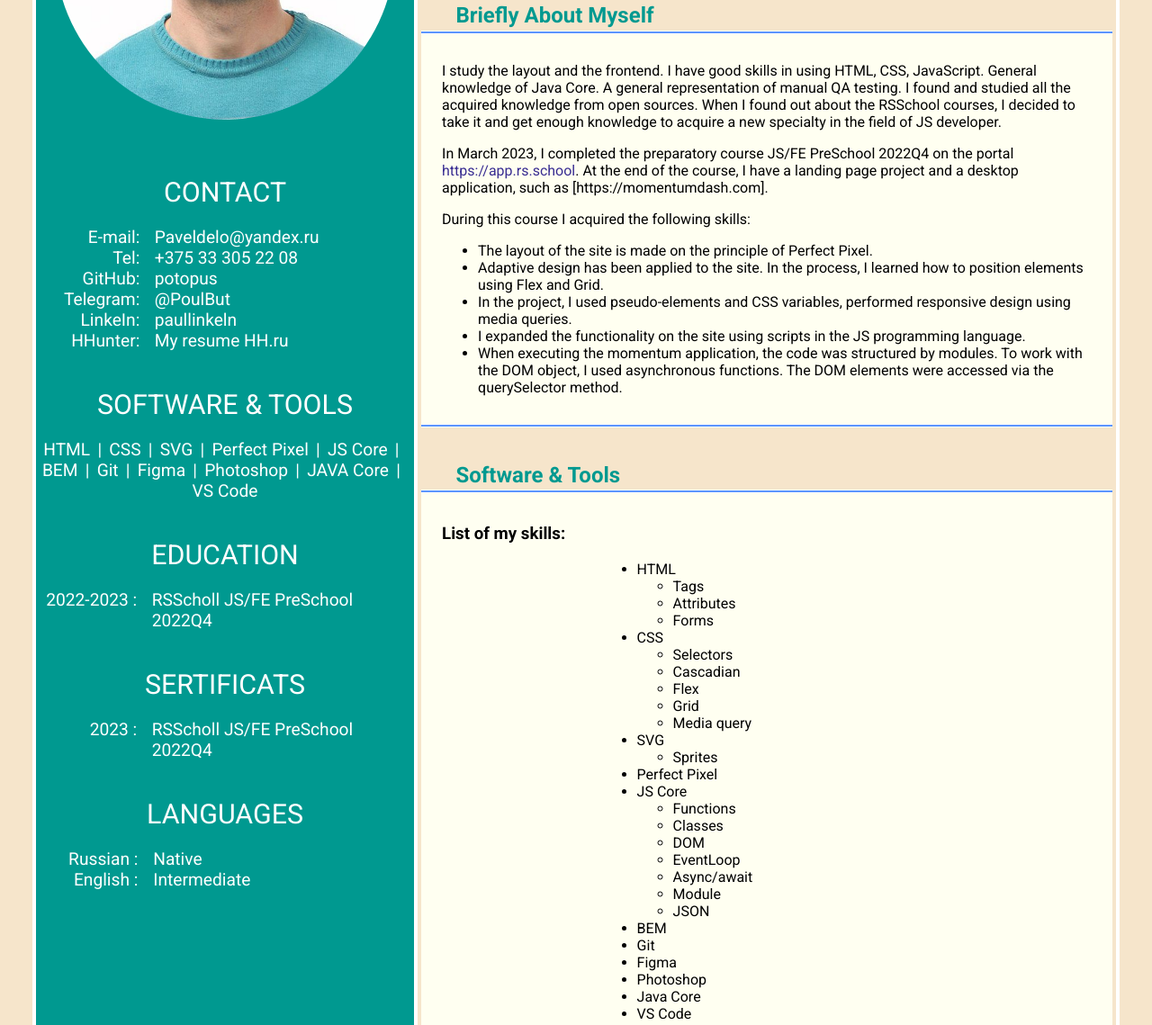
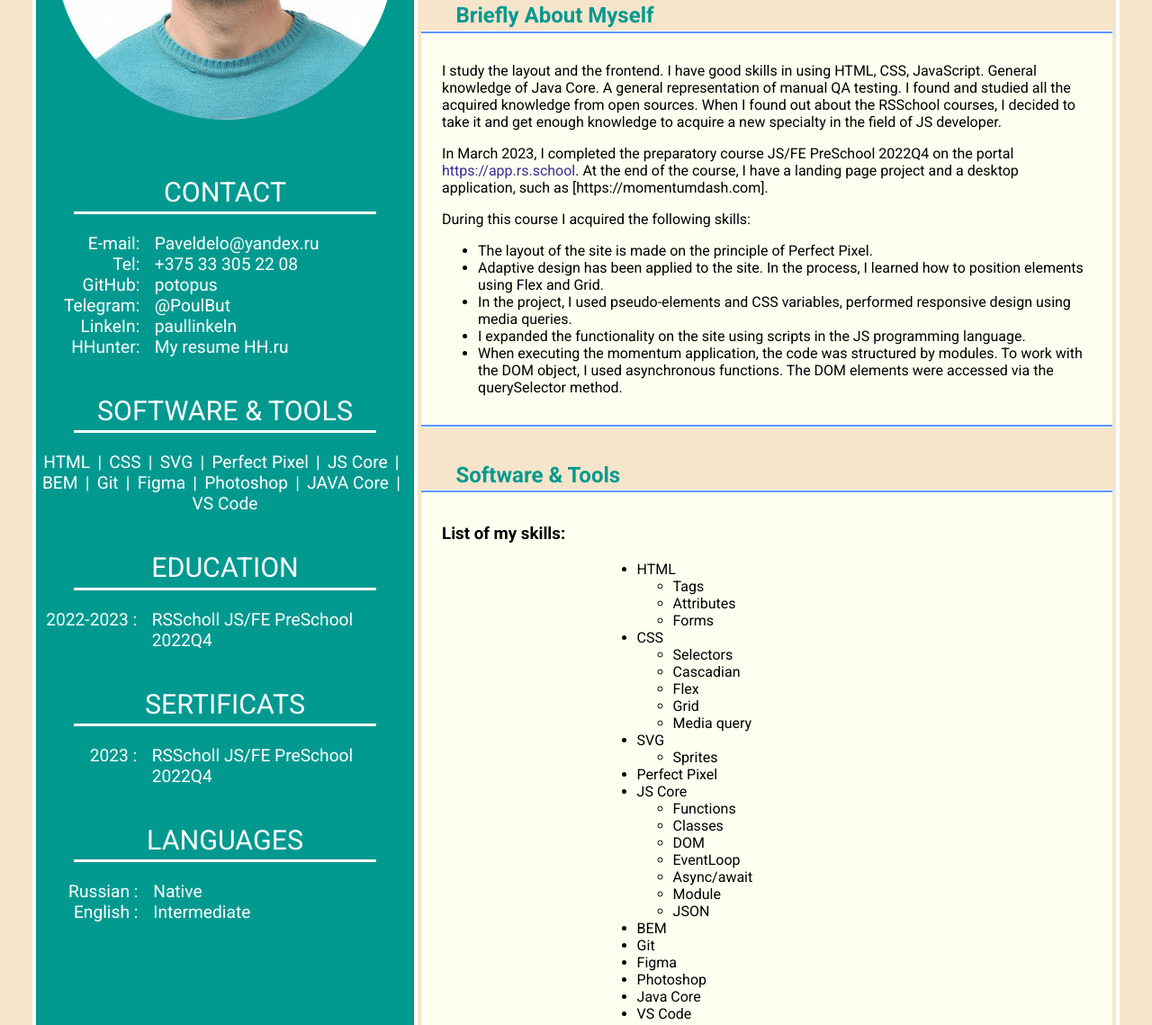
Before and after one commit to potopus/rsschool-cv, a plain HTML site: page index.html in a window 1280 px wide. Shown: the part 278-1417 px from the top of the page at 90% size. Drawn offline with Linux system fonts and the light colour scheme.

Commit message:
refactor: delete index01.html

```diff
--- a/css/style.css
+++ b/css/style.css
@@ -1,6 +1,6 @@
 html {
     scroll-behavior: smooth;
-    }
+}
 
 body {
     font-family: 'Roboto', sans-serif;
@@ -61,8 +61,16 @@ a:hover {
 
 .title {
     text-align: center;
-    padding-bottom: 5%;
+    padding-bottom: 1%;
     font-size: 190%;
+}
+
+.line-left {
+    background: #ffffff;
+    height: 3px;
+    width: 80%;
+    margin:0 auto;
+    margin-bottom: 5%;
 }
 
 .box-contact,
@@ -123,8 +131,8 @@ a:hover {
     width: 40%;
 } */
 
-.languages-left-wrap{
- padding: 0;
+.languages-left-wrap {
+    padding: 0;
 }
 
 /*! RIGHT SIDE */
@@ -187,7 +195,7 @@ li.menu-item {
     padding: 2% 3% 2% 3%;
 }
 
-.skills-description-right > ul {
+.skills-description-right>ul {
     padding-left: 30%;
 }
 
--- a/index.html
+++ b/index.html
@@ -12,7 +12,7 @@
   <link rel="stylesheet" href="/css/style.css">
   <title>CV#2.HTML,CSS &amp; Git Basics</title>
 </head>
-
+<!-- TODO make responsive desing -->
 <body>
   <div class="wrap">
     <section class="left-side">
@@ -21,6 +21,7 @@
       </div>
       <div class="contacts">
         <div id="contacts" class="title contact">CONTACT</div>
+        <div class="line-left"></div>
         <div class="wrap-conteiner contact-left-wrap">
           <div class="box-contact e-mail">
             <div class="name-contact">E-mail:</div>
@@ -58,6 +59,7 @@
       </div>
       <div class="software">
         <div class="title software">SOFTWARE & TOOLS</div>
+        <div class="line-left"></div>
         <div class="wrap-conteiner software">
           <div class="box-software">
             <div class="software-item">
@@ -108,6 +110,7 @@
       </div>
       <div class="education">
         <div class="title education">EDUCATION</div>
+        <div class="line-left"></div>
         <div class="wrap-conteiner education">
           <div class="box-education">
             <div class="date-education">2022-2023 :</div>
@@ -117,6 +120,7 @@
       </div>
       <div class="sertificats">
         <div class="title sertificats">SERTIFICATS</div>
+        <div class="line-left"></div>
         <div class="wrap-conteiner sertificats-left-wrap">
           <div class="box-sertificats">
             <div class="date-get-sertificate">2023 :</div>
@@ -128,6 +132,7 @@
       </div>
       <div class="languages">
         <div class="title languages">LANGUAGES</div>
+        <div class="line-left"></div>
         <div class="wrap-conteiner languages-left-wrap">
           <div class="box-language ">
             <div class="name-language">Russian :</div>
@@ -313,6 +318,7 @@
 
       </div>
       <div class="border-deco down"></div>
+      <!-- TODO made slider with screen, description and link to my projects -->
       <h2 id="projects" class="projects-right right-title">Projects</h2>
       <div class="border-deco"></div>
       <div class="projects-description-right text-right">
```
Also changed, not shown: index01.html (deleted, +0 -55 lines).
